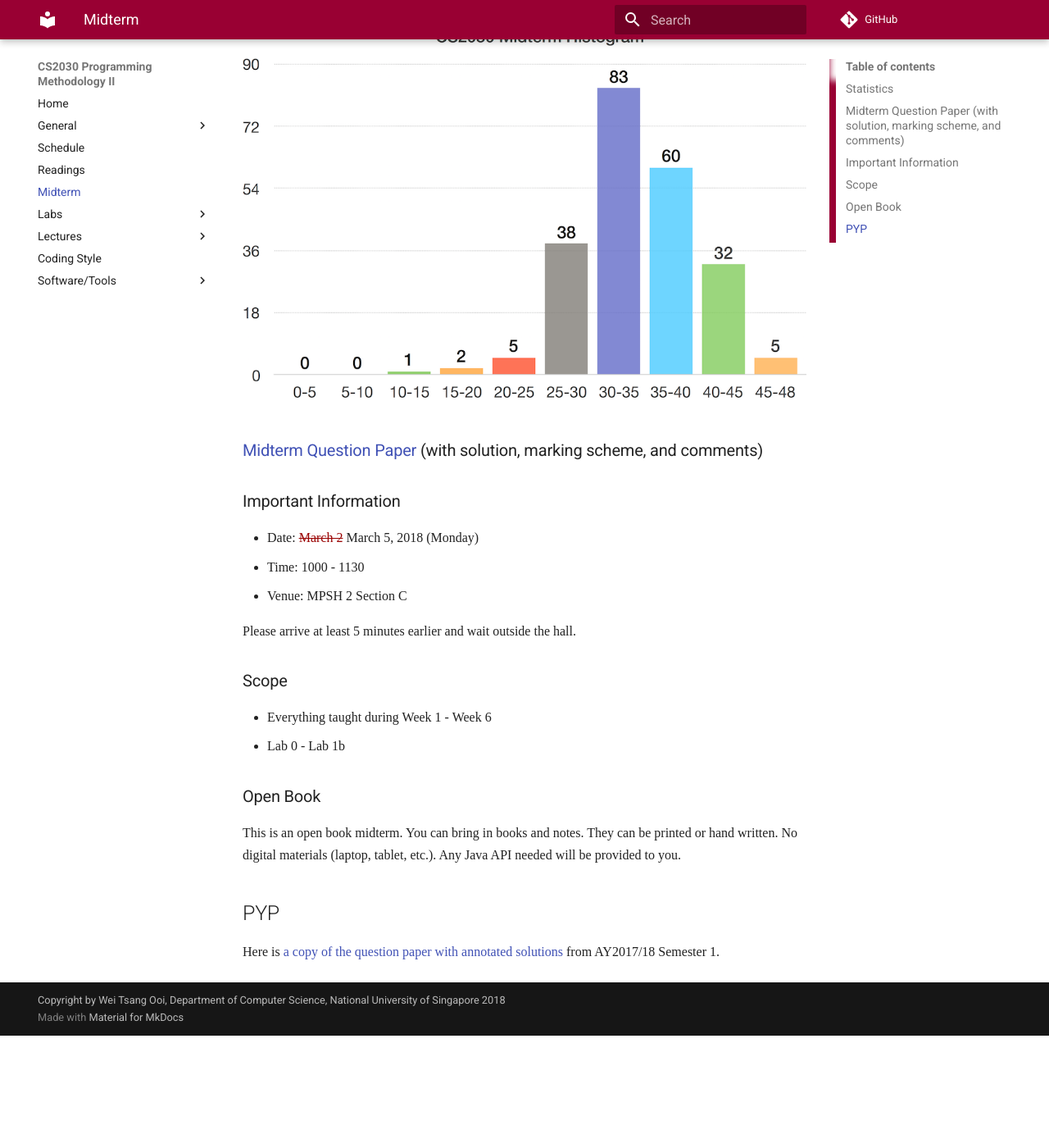
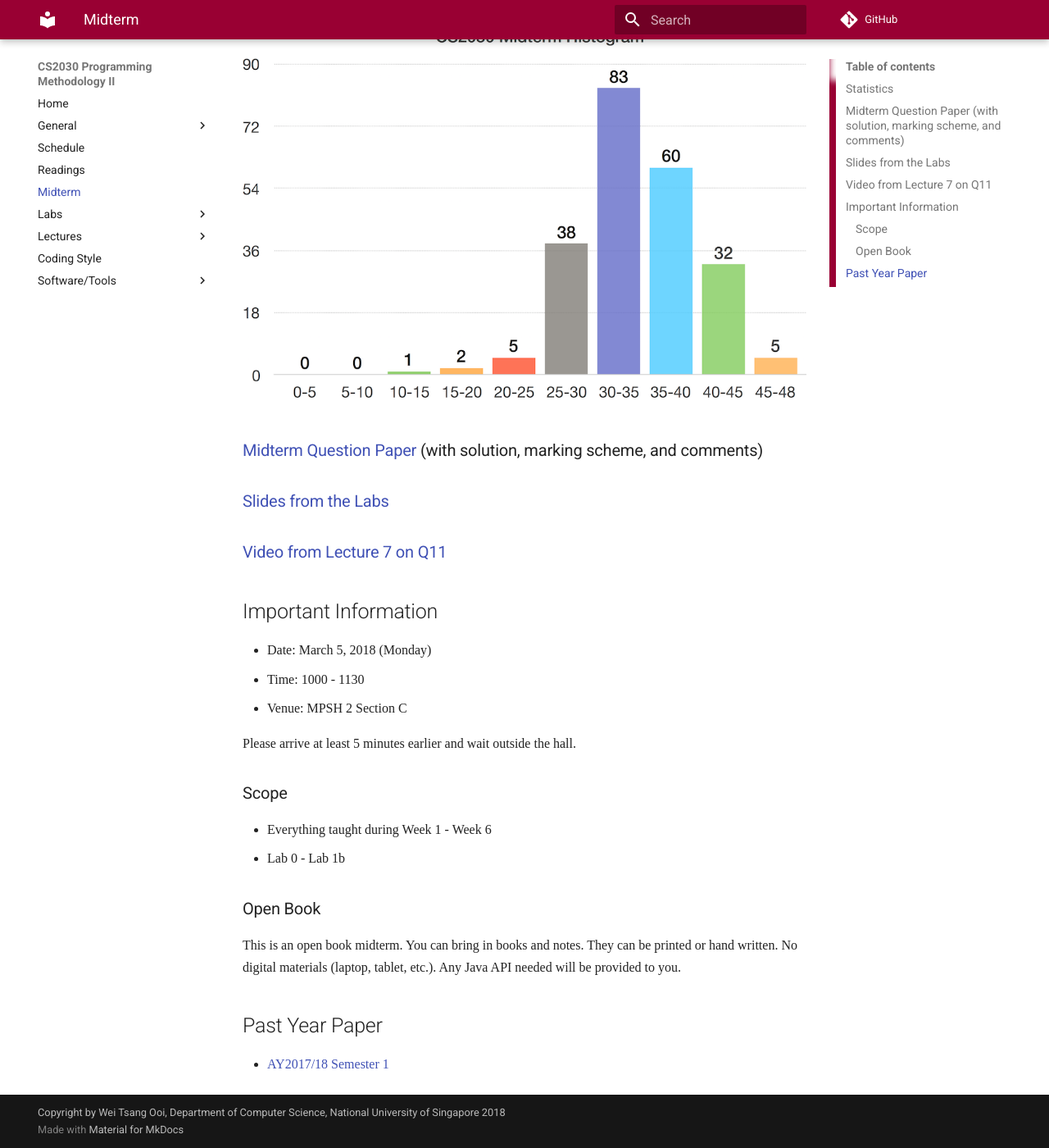
Before and after one commit to nus-cs2030/1718-s2, an MkDocs documentation site: the page built from docs/midterm.md, in a window 1280 px wide and 1400 px high, scrolled down 308 px. Shown: the whole window at 82% size. Built offline with MkDocs 1.6.1 and Material for MkDocs 9.7.7, drawn with Linux system fonts in a browser that asks for light colours; nearby versions of some CDN libraries; some web fonts are replaced; comment, search, counter and statistics services are not loaded; old or Windows-style settings are respelled for this version of MkDocs; before the commit the page ends 1571 px from its top, so only the background shows below that.

Commit message:
Add slides and video

```diff
--- a/docs/midterm.md
+++ b/docs/midterm.md
@@ -11,8 +11,12 @@
 
 ### [Midterm Question Paper](https://www.comp.nus.edu.sg/~cs2030/1718-s2/midterm-w-solution.pdf) (with solution, marking scheme, and comments)
 
-### Important Information
-- Date: <s>March 2</s> March 5, 2018 (Monday)
+### [Slides from the Labs](https://www.comp.nus.edu.sg/~cs2030/1718-s2/midterm-discussion.pdf)
+
+### [Video from Lecture 7 on Q11](https://vimeo.com/259811996)
+
+## Important Information
+- Date: March 5, 2018 (Monday)
 - Time: 1000 - 1130
 - Venue: MPSH 2 Section C
 
@@ -25,6 +29,6 @@ Please arrive at least 5 minutes earlier and wait outside the hall.
 ### Open Book
 This is an open book midterm.  You can bring in books and notes.  They can be printed or hand written.  No digital materials (laptop, tablet, etc.).  Any Java API needed will be provided to you.
 
-## PYP
+## Past Year Paper
 
-Here is [a copy of the question paper with annotated solutions](https://www.comp.nus.edu.sg/~cs2030/1718-s1/midterm-w-solution.pdf) from AY2017/18 Semester 1.
+- [AY2017/18 Semester 1](https://www.comp.nus.edu.sg/~cs2030/1718-s1/midterm-w-solution.pdf)
```
